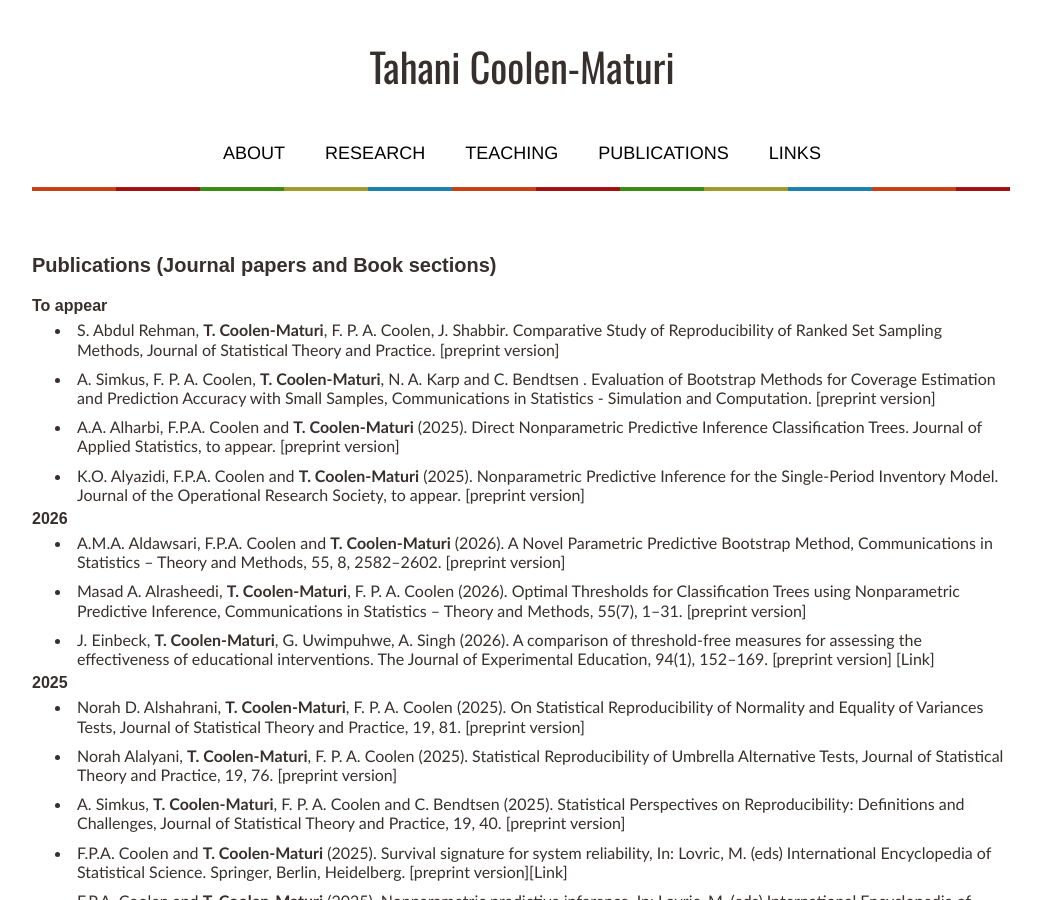
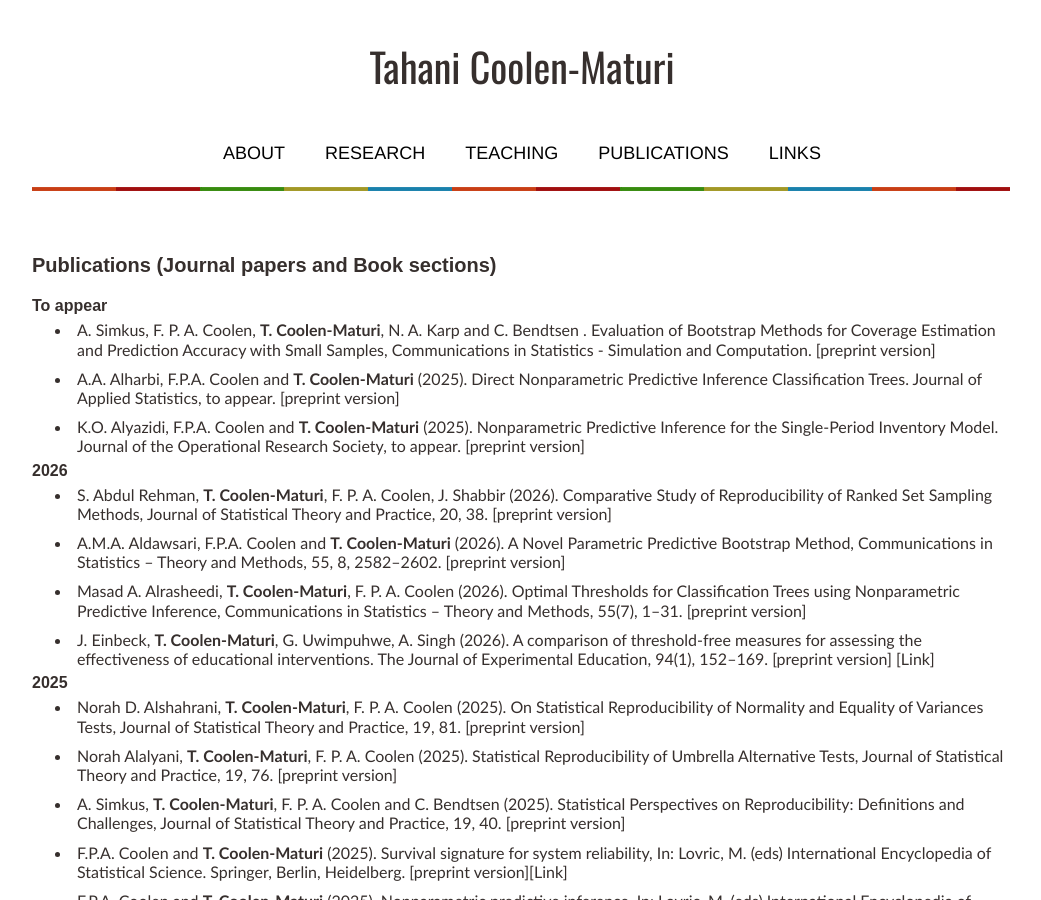
Before and after one commit to tmaturi/tahanimaturi, a Jekyll site: the page built from publications.md, in a window 1280 px wide and 900 px high. Shown: the whole window, without its empty margins (119-1160 px from the left). Built offline with Jekyll 4.4.1, drawn with Linux system fonts in a browser that asks for light colours; our own code applies the rules of GitHub Pages for plain Markdown files; some of the changed lines change nothing that is shown.

Commit message:
Update publications.md

```diff
--- a/publications.md
+++ b/publications.md
@@ -8,9 +8,6 @@
 
 ### To appear
 
-
-- S. Abdul Rehman, **T. Coolen-Maturi**, F. P. A. Coolen,  J. Shabbir. Comparative Study of Reproducibility of Ranked Set Sampling Methods,
-Journal of Statistical Theory and Practice. [[preprint version](pdfs/JSTP_Rehman_acc_260129.pdf){:target="_blank"}]
 
 
 
@@ -25,6 +22,10 @@
 - K.O. Alyazidi, F.P.A. Coolen and **T. Coolen-Maturi** (2025). Nonparametric Predictive Inference for the Single-Period Inventory Model. Journal of the Operational Research Society, to appear. [[preprint version](pdfs/JORS_NPI_inventory_accepted.pdf){:target="_blank"}]
 
 ### 2026
+
+- S. Abdul Rehman, **T. Coolen-Maturi**, F. P. A. Coolen,  J. Shabbir (2026). Comparative Study of Reproducibility of Ranked Set Sampling Methods,
+Journal of Statistical Theory and Practice, 20, 38. [[preprint version](pdfs/JSTP_Rehman_acc_260129.pdf){:target="_blank"}]
+
 
 - A.M.A. Aldawsari, F.P.A. Coolen and **T. Coolen-Maturi** (2026). A Novel Parametric Predictive Bootstrap Method, Communications in Statistics – Theory and Methods, 55, 8, 2582–2602. [[preprint version](pdfs/Paper1_TCM_20250513_rev.pdf){:target="_blank"}]
 
```
